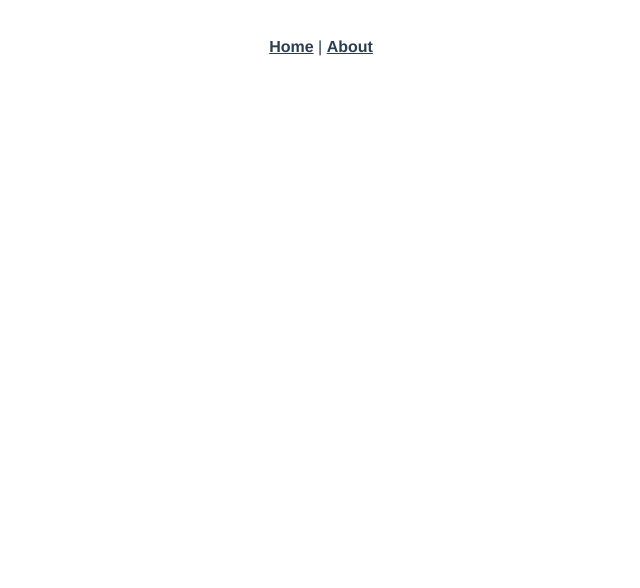
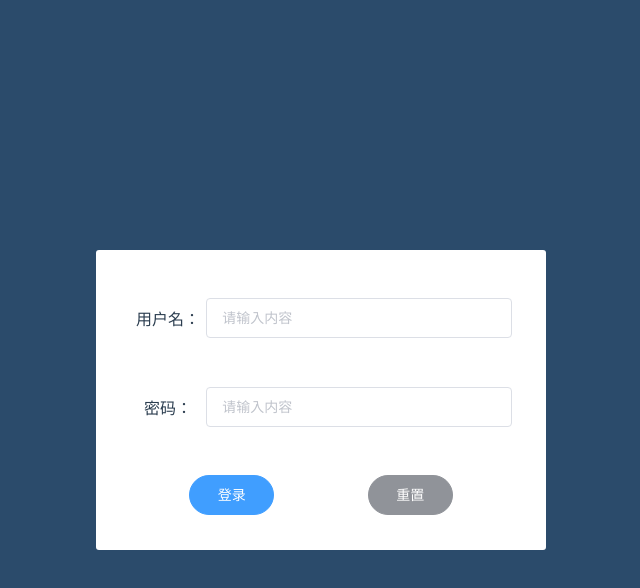
Before and after one commit to zizihao/ManagementSystem-View, a Vue app: page /#/login in a window 1280 px wide. Shown: the top 588 px of the page, without its empty margins (319-959 px from the left). Built offline with nearby package versions, Linux system fonts and the light colour scheme.

Commit message:
登录页静态

```diff
--- a/package.json
+++ b/package.json
@@ -7,6 +7,8 @@
     "build": "vue-cli-service build"
   },
   "dependencies": {
+    "axios": "^0.21.0",
+    "element-ui": "^2.14.1",
     "vue": "^2.6.11",
     "vue-router": "^3.2.0"
   },
--- a/src/App.vue
+++ b/src/App.vue
@@ -1,32 +1,36 @@
 <template>
   <div id="app">
-    <div id="nav">
-      <router-link to="/">Home</router-link> |
-      <router-link to="/about">About</router-link>
-    </div>
-    <router-view/>
+    <router-view />
   </div>
 </template>
 
 <style lang="less">
+* {
+  margin: 0;
+  padding: 0;
+}
+html,
+body {
+  height: 100%;
+}
 #app {
+  height: 100%;
   font-family: Avenir, Helvetica, Arial, sans-serif;
   -webkit-font-smoothing: antialiased;
   -moz-osx-font-smoothing: grayscale;
-  text-align: center;
   color: #2c3e50;
 }
+a {
+  color: inherit;
+}
 
-#nav {
-  padding: 30px;
+a:hover {
+  text-decoration: none;
+}
 
-  a {
-    font-weight: bold;
-    color: #2c3e50;
-
-    &.router-link-exact-active {
-      color: #42b983;
-    }
-  }
+ul,
+li,
+ol {
+  list-style: none;
 }
 </style>
--- a/src/components/HelloWorld.vue
+++ /dev/null
@@ -1,57 +0,0 @@
-<template>
-  <div class="hello">
-    <h1>{{ msg }}</h1>
-    <p>
-      For a guide and recipes on how to configure / customize this project,<br>
-      check out the
-      <a href="https://cli.vuejs.org" target="_blank" rel="noopener">vue-cli documentation</a>.
-    </p>
-    <h3>Installed CLI Plugins</h3>
-    <ul>
-      <li><a href="https://github.com/vuejs/vue-cli/tree/dev/packages/%40vue/cli-plugin-router" target="_blank" rel="noopener">router</a></li>
-    </ul>
-    <h3>Essential Links</h3>
-    <ul>
-      <li><a href="https://vuejs.org" target="_blank" rel="noopener">Core Docs</a></li>
-      <li><a href="https://forum.vuejs.org" target="_blank" rel="noopener">Forum</a></li>
-      <li><a href="https://chat.vuejs.org" target="_blank" rel="noopener">Community Chat</a></li>
-      <li><a href="https://twitter.com/vuejs" target="_blank" rel="noopener">Twitter</a></li>
-      <li><a href="https://news.vuejs.org" target="_blank" rel="noopener">News</a></li>
-    </ul>
-    <h3>Ecosystem</h3>
-    <ul>
-      <li><a href="https://router.vuejs.org" target="_blank" rel="noopener">vue-router</a></li>
-      <li><a href="https://vuex.vuejs.org" target="_blank" rel="noopener">vuex</a></li>
-      <li><a href="https://github.com/vuejs/vue-devtools#vue-devtools" target="_blank" rel="noopener">vue-devtools</a></li>
-      <li><a href="https://vue-loader.vuejs.org" target="_blank" rel="noopener">vue-loader</a></li>
-      <li><a href="https://github.com/vuejs/awesome-vue" target="_blank" rel="noopener">awesome-vue</a></li>
-    </ul>
-  </div>
-</template>
-
-<script>
-export default {
-  name: 'HelloWorld',
-  props: {
-    msg: String
-  }
-}
-</script>
-
-<!-- Add "scoped" attribute to limit CSS to this component only -->
-<style scoped lang="less">
-h3 {
-  margin: 40px 0 0;
-}
-ul {
-  list-style-type: none;
-  padding: 0;
-}
-li {
-  display: inline-block;
-  margin: 0 10px;
-}
-a {
-  color: #42b983;
-}
-</style>
--- a/src/main.js
+++ b/src/main.js
@@ -1,6 +1,7 @@
 import Vue from 'vue'
 import App from './App.vue'
 import router from './router'
+import './plugin/element'
 
 Vue.config.productionTip = false
 
--- a/src/router/index.js
+++ b/src/router/index.js
@@ -1,24 +1,18 @@
 import Vue from 'vue'
 import VueRouter from 'vue-router'
 import Home from '../views/Home.vue'
+import Login from '../views/Login.vue'
 
 Vue.use(VueRouter)
 
 const routes = [
   {
     path: '/',
-    name: 'Home',
     component: Home
   },
   {
-    path: '/about',
-    name: 'About',
-    // route level code-splitting
-    // this generates a separate chunk (about.[hash].js) for this route
-    // which is lazy-loaded when the route is visited.
-    component: function () {
-      return import(/* webpackChunkName: "about" */ '../views/About.vue')
-    }
+    path: '/login',
+    component: Login
   }
 ]
 
--- a/src/views/About.vue
+++ /dev/null
@@ -1,5 +0,0 @@
-<template>
-  <div class="about">
-    <h1>This is an about page</h1>
-  </div>
-</template>
--- a/src/views/Home.vue
+++ b/src/views/Home.vue
@@ -1,18 +1,10 @@
 <template>
-  <div class="home">
-    <img alt="Vue logo" src="../assets/logo.png">
-    <HelloWorld msg="Welcome to Your Vue.js App"/>
-  </div>
+  <div class="container">home</div>
 </template>
 
 <script>
-// @ is an alias to /src
-import HelloWorld from '@/components/HelloWorld.vue'
+export default {};
+</script>
 
-export default {
-  name: 'Home',
-  components: {
-    HelloWorld
-  }
-}
-</script>
+<style lang="less" scoped>
+</style>
--- /dev/null
+++ b/src/views/Login.vue
@@ -0,0 +1,84 @@
+<template>
+  <div class="container">
+    <div class="main">
+      <div class="import">
+        <div class="import-box">
+          <p>用户名：</p>
+          <div class="input-box">
+            <el-input v-model="input" placeholder="请输入内容"></el-input>
+          </div>
+        </div>
+        <div class="import-box">
+          <p>密码：</p>
+          <div class="input-box">
+            <el-input v-model="input" placeholder="请输入内容"></el-input>
+          </div>
+        </div>
+      </div>
+      <div class="btn">
+        <el-button type="primary" class="login" round>登录</el-button>
+        <el-button type="info" class="reset" round>重置</el-button>
+      </div>
+    </div>
+  </div>
+</template>
+
+<script>
+export default {
+  data() {
+    return {
+      input: "",
+    };
+  },
+};
+</script>
+
+<style lang="less" scoped>
+.container {
+  display: flex;
+  justify-content: center;
+  align-items: center;
+  background-color: #2b4b6b;
+  height: 100%;
+}
+.main {
+  display: flex;
+  flex-direction: column;
+  width: 450px;
+  height: 300px;
+  border-radius: 3px;
+  background-color: #fff;
+  .import {
+    flex: 3;
+    display: flex;
+    flex-direction: column;
+    justify-content: space-evenly;
+    align-items: center;
+    .import-box {
+      display: flex;
+      width: 85%;
+      p {
+        flex: 1;
+        display: flex;
+        justify-content: center;
+        align-items: center;
+      }
+      .input-box {
+        flex: 4;
+      }
+    }
+  }
+  .btn {
+    flex: 1;
+    display: flex;
+    justify-content: space-evenly;
+    align-items: flex-start;
+    .login,
+    .reset {
+      margin: 0;
+      width: 85px;
+      height: 40px;
+    }
+  }
+}
+</style>
```
Also changed, not shown: src/plugin/element.js (added, +8 -0 lines), 1 other file (tests, documents, lock files or other folders).
